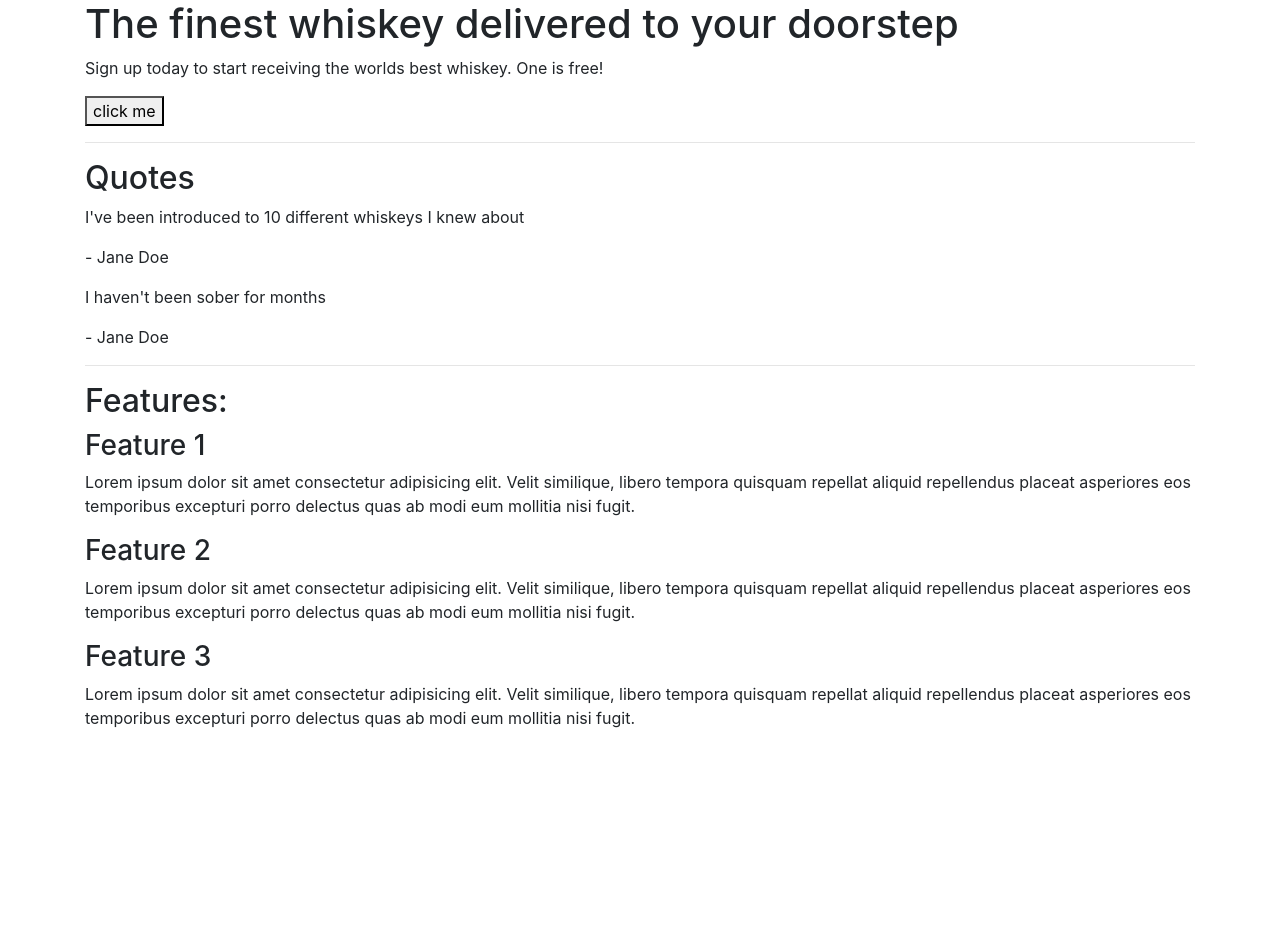
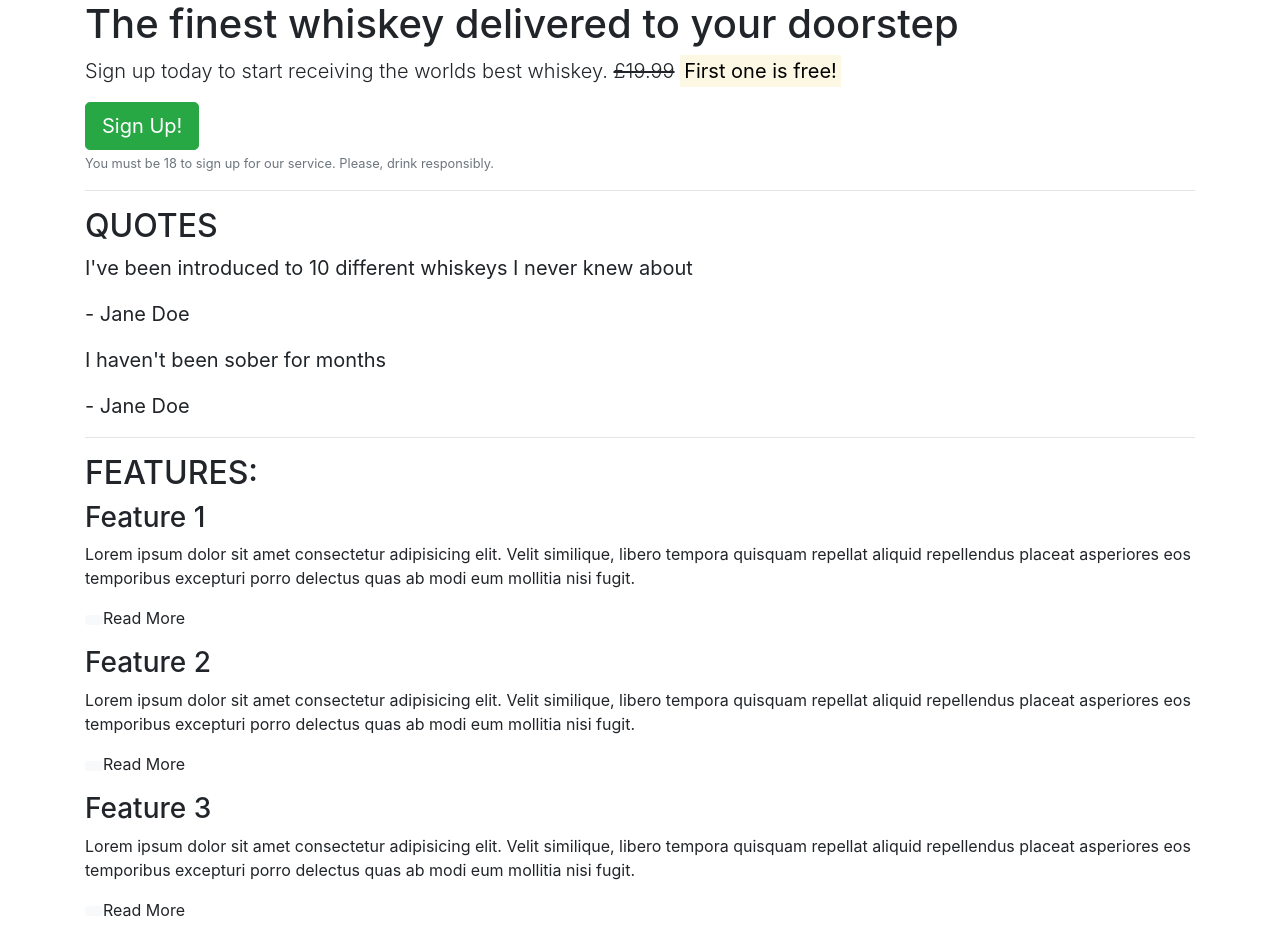
Before and after one commit to dancistudent/this-is-a-test, a plain HTML site: page index.html in a window 1280 px wide. Before the commit the page ends 800 px from the top, so only its background shows below. Drawn offline with nearby package versions, Linux system fonts and the light colour scheme.

Commit message:
second commit

```diff
--- a/index.html
+++ b/index.html
@@ -13,41 +13,52 @@
         <!-- callout -->
         <section class="callout">
             <h1>The finest whiskey delivered to your doorstep</h1>
-            <p>Sign up today to start receiving the worlds best whiskey. One is free!</p>
-            <button>click me</button>
+            <p class="lead"> Sign up today to start receiving the worlds best whiskey.
+            <s>£19.99</s> <strong><mark>First one is free!</mark></strong></p>
+            <button class="btn btn-success btn-lg">Sign Up!</button>
+            <p class="text-muted"><small>You must be 18 to sign up for our service. Please, drink responsibly.</small></p>
         </section>
         <!-- /.callout -->
         <hr>
 
         <!-- quotes -->
         <section class="quotes">
-        <h2 class="uppercase">Quotes</h2>
-        <div class="quotes">
-            <p>I've been introduced to 10 different whiskeys I knew about</p>
+        <h2 class="text-uppercase">Quotes</h2>
+        <blockquote class="blockquote">
+            <p>I've been introduced to 10 different whiskeys I never knew about</p>
             <p>- Jane Doe</p>
-        </div>
-        <div>
+        </blockquote>
+        <blockquote class="blockquote">
             <p>I haven't been sober for months</p>
             <p>- Jane Doe</p>
-        </div>
+        </blockquote>
         </section>
         <!-- /.quotes -->
         <hr>
 
         <!-- features -->
         <section class="features">
-            <h2>Features:</h2>
+            <h2 class="text-uppercase">Features:</h2>
             <div class="feature">
                 <h3>Feature 1</h3>
-                <p>Lorem ipsum dolor sit amet consectetur adipisicing elit. Velit similique, libero tempora quisquam repellat aliquid repellendus placeat asperiores eos temporibus excepturi porro delectus quas ab modi eum mollitia nisi fugit.</p>
+                <p>Lorem ipsum dolor sit amet consectetur adipisicing elit.
+                Velit similique, libero tempora quisquam repellat aliquid repellendus placeat asperiores eos temporibus excepturi porro
+                delectus quas ab modi eum mollitia nisi fugit.</p>
+                <p><a class="btn btn-sm btn-light" href=""></a>Read More</p>
             </div>
             <div class="feature">
                 <h3>Feature 2</h3>
-                <p>Lorem ipsum dolor sit amet consectetur adipisicing elit. Velit similique, libero tempora quisquam repellat aliquid repellendus placeat asperiores eos temporibus excepturi porro delectus quas ab modi eum mollitia nisi fugit.</p>
+                <p>Lorem ipsum dolor sit amet consectetur adipisicing elit.
+                Velit similique, libero tempora quisquam repellat aliquid repellendus placeat asperiores eos temporibus excepturi porro
+                delectus quas ab modi eum mollitia nisi fugit.</p>
+                <p><a class="btn btn-sm btn-light" href=""></a>Read More</p>
             </div>
             <div class="feature">
                 <h3>Feature 3</h3>
-                <p>Lorem ipsum dolor sit amet consectetur adipisicing elit. Velit similique, libero tempora quisquam repellat aliquid repellendus placeat asperiores eos temporibus excepturi porro delectus quas ab modi eum mollitia nisi fugit.</p>
+                <p>Lorem ipsum dolor sit amet consectetur adipisicing elit.
+                Velit similique, libero tempora quisquam repellat aliquid repellendus placeat asperiores eos temporibus excepturi porro
+                delectus quas ab modi eum mollitia nisi fugit.</p>
+                <p><a class="btn btn-sm btn-light" href=""></a>Read More</p>
             </div>
         </section>
         <!-- /.features -->
```
